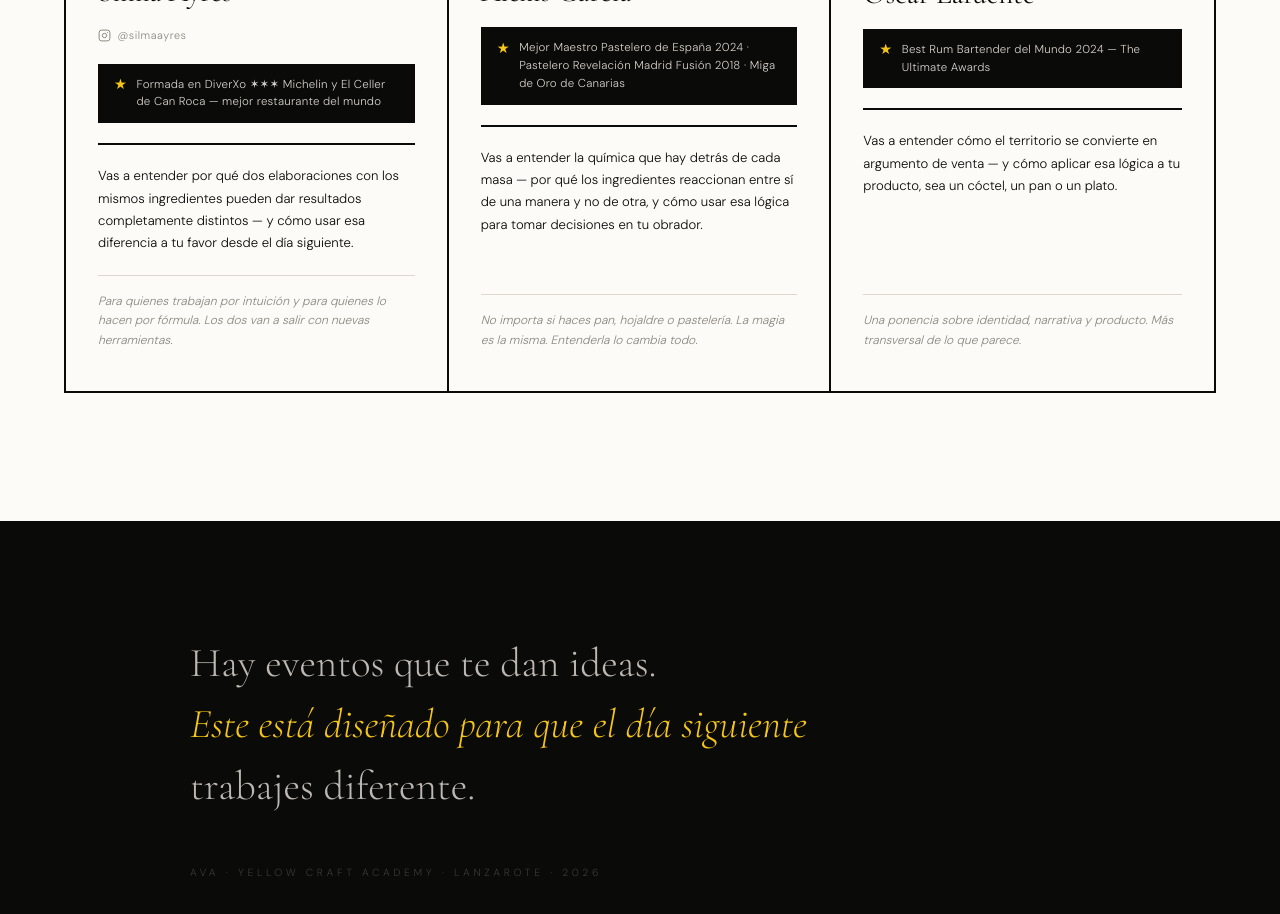
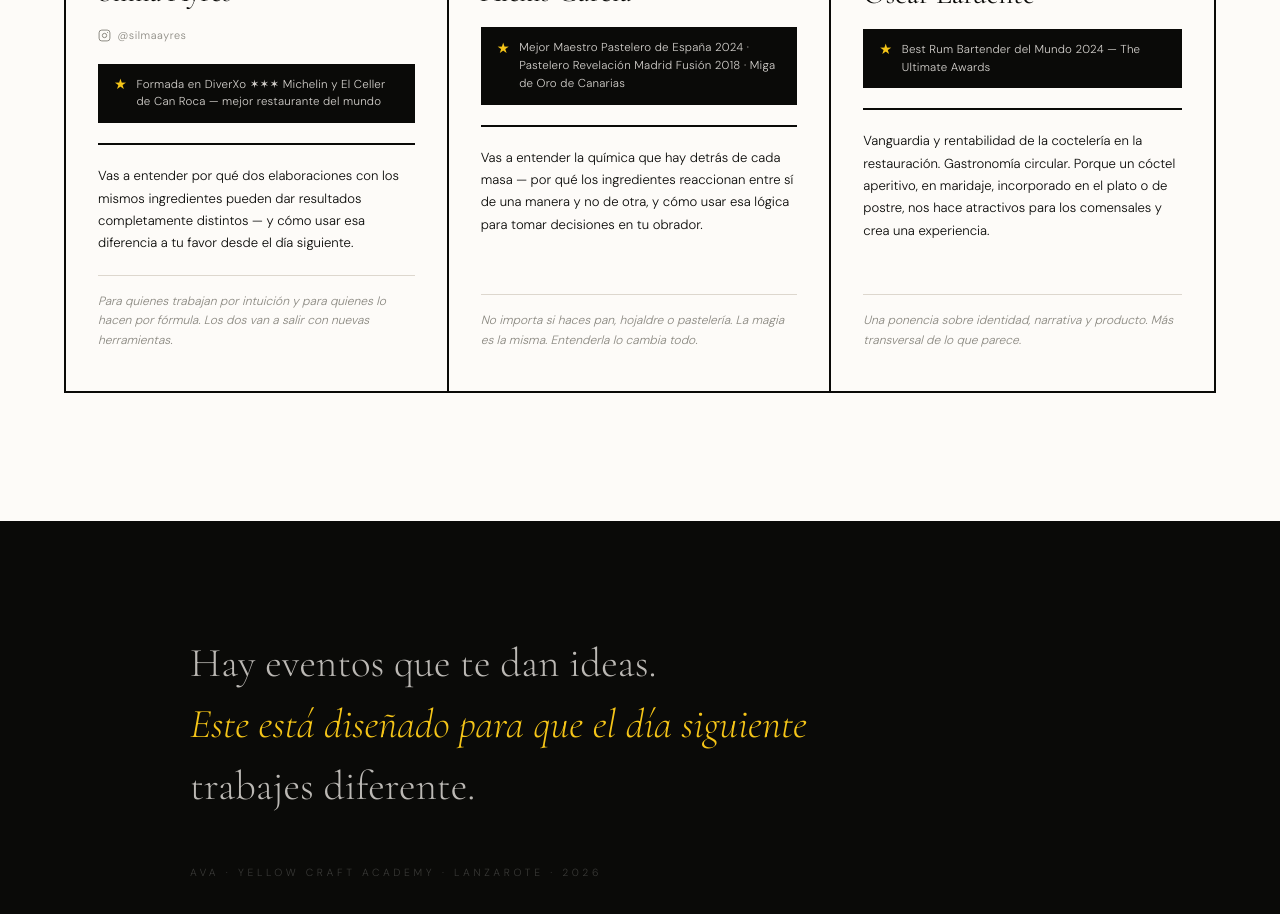
Before and after one commit to Manvott/yellow-craft-academy, a Next.js app: page /en/evento in a window 1280 px wide. Shown: the part 1620-2534 px from the top of the page. Built offline with nearby package versions, Linux system fonts and the light colour scheme.

Commit message:
fix: descripción Óscar Lafuente actualizada

```diff
--- a/components/landing/LandingClient.tsx
+++ b/components/landing/LandingClient.tsx
@@ -44,7 +44,7 @@ const PONENTES = [
     foto: '/ponentes/oscar-final.jpg',
     ig: null,
     premio: 'Best Rum Bartender del Mundo 2024 — The Ultimate Awards',
-    resultado: 'Vas a entender cómo el territorio se convierte en argumento de venta — y cómo aplicar esa lógica a tu producto, sea un cóctel, un pan o un plato.',
+    resultado: 'Vanguardia y rentabilidad de la coctelería en la restauración. Gastronomía circular. Porque un cóctel aperitivo, en maridaje, incorporado en el plato o de postre, nos hace atractivos para los comensales y crea una experiencia.',
     para: 'Una ponencia sobre identidad, narrativa y producto. Más transversal de lo que parece.',
     hora: '16:30 – 17:30h',
   },
```
